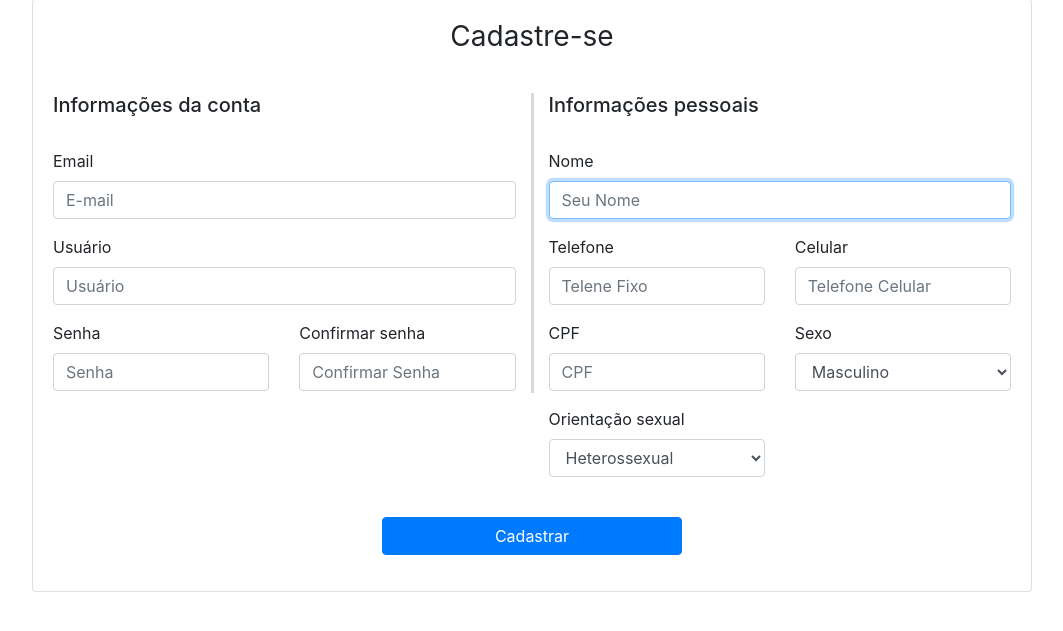
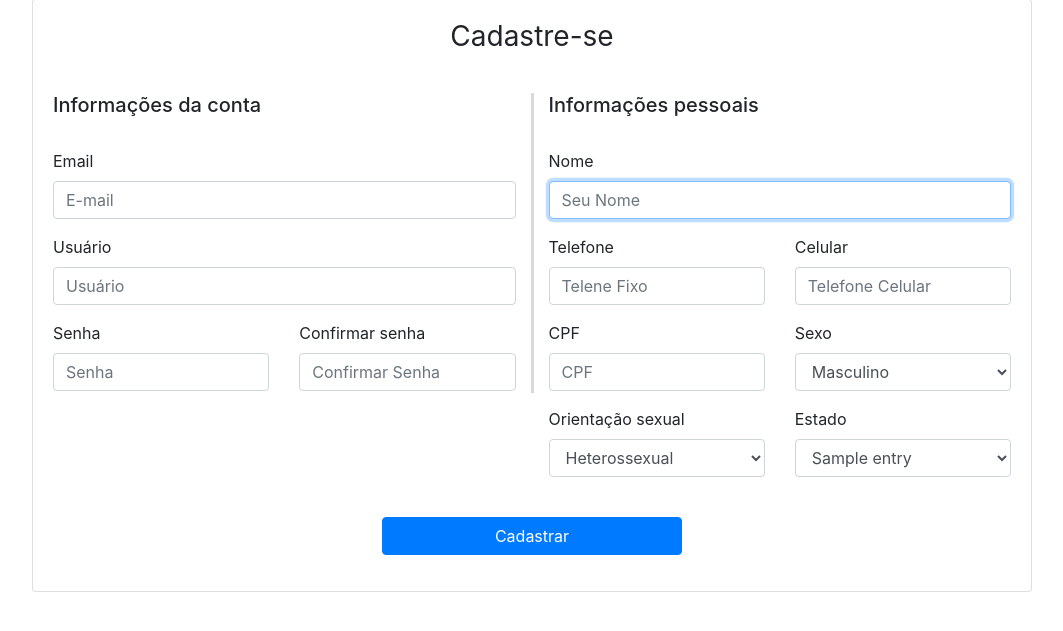
Before and after one commit to AlexandreLages/projeto-psicologia, a Django app: template paciente/templates/cadastro_paciente.html in a window 1280 px wide. Shown: the part 64-695 px from the top of the page, without its empty margins (108-1171 px from the left). Run offline with Django 3.2, Linux system fonts and the light colour scheme; the template is opened without the code that fills it: most values are stand-ins (such as "Sample title", 1, 10 or a date in 2020); some libraries are stand-ins or nearby versions.

Commit message:
Adicionando o campo 'estado' no cadastro de paciente

```diff
--- /dev/null
+++ b/core/utils/Estado.py
@@ -0,0 +1,4 @@
+class Estado:
+    def __init__(self, id_estado, nome):
+        self.id_estado = id_estado
+        self.nome = nome
--- a/paciente/templates/cadastro_paciente.html
+++ b/paciente/templates/cadastro_paciente.html
@@ -87,6 +87,14 @@
                     <option value="INDEFINIDO">Prefiro não informar</option>
                   </select>
                 </div>
+                <div class="col-sm-6">
+                  <label for="estado">Estado</label>
+                  <select id="estado" class="form-control" name="estado" onchange="municipiosEstado()">
+                    {% for entry in estados %}
+                      <option value="{{ entry.id_estado }}">{{ entry.nome }}</option>
+                    {% endfor %}
+                  </select>
+                </div>
               </div>
             </div>
           </div>
@@ -125,6 +133,11 @@
     }
     return true;
   }
+
+  function municipiosEstado(){
+    var estado = document.getElementById("estado").value;
+    console.log(estado);
+  }
 </script>
 
 </body>
```
Also changed, not shown: paciente/views.py (+9 -2 lines), core/migrations/0008_auto_20200613_2210.py (added).
